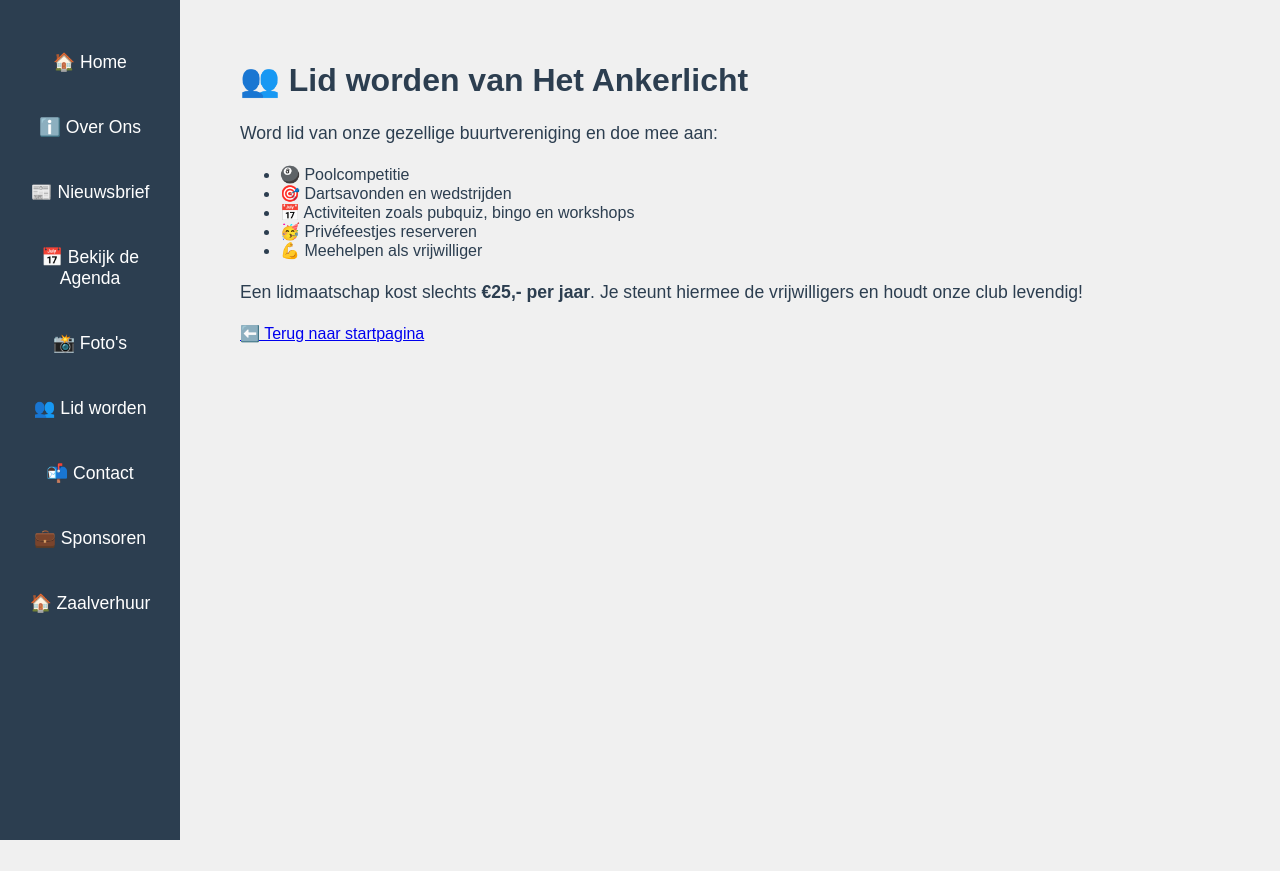
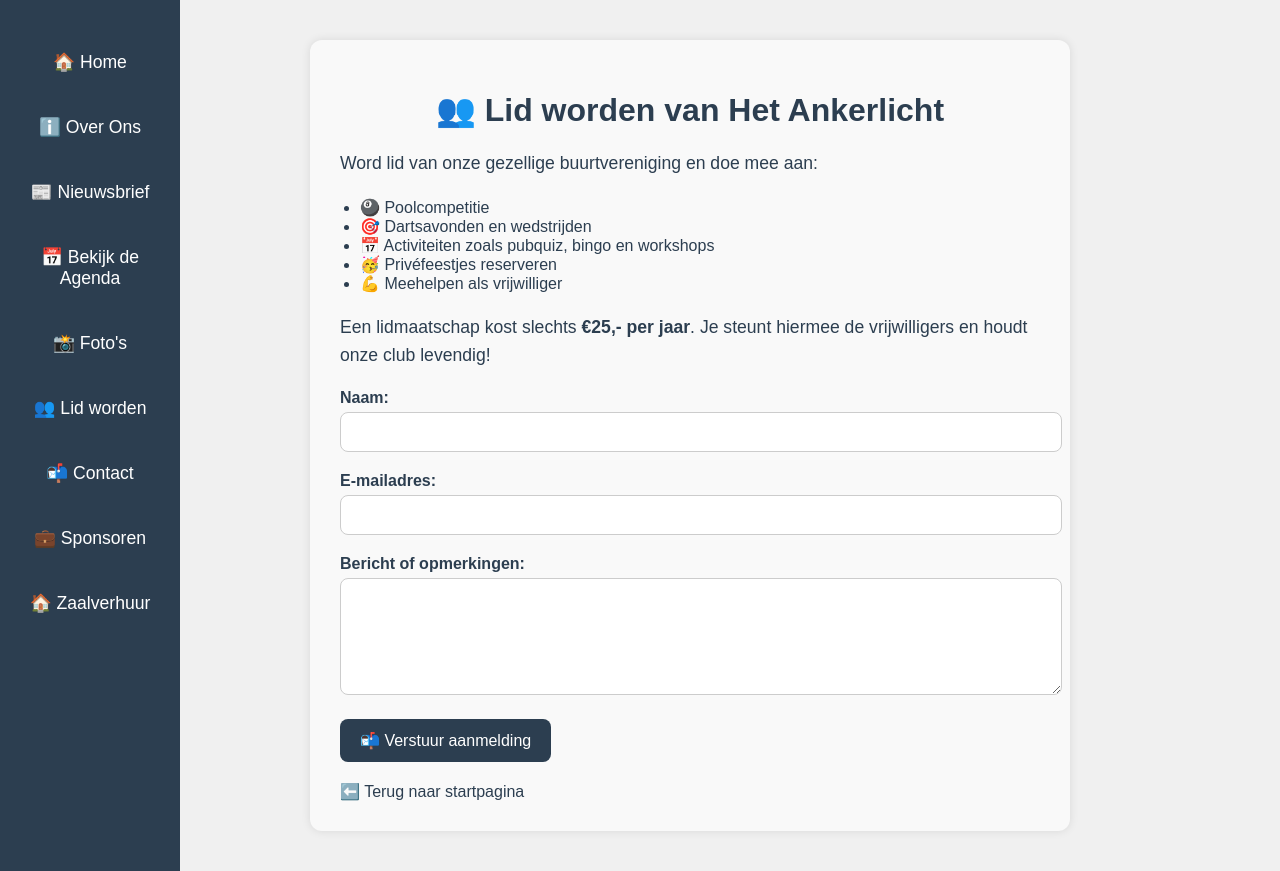
Before and after one commit to Stephankuil/hetankerlicht, a Flask app: page /lidworden in a window 1280 px wide. Before the commit the page ends 840 px from the top, so only its background shows below. Run offline with Flask 3, Linux system fonts and the light colour scheme.

Commit message:
versie 4 met email forms en google maps.

```diff
--- a/app.py
+++ b/app.py
@@ -63,6 +63,8 @@ def get_db_connection():
 # Homepagina - publiek toegankelijk
 @app.route('/')
 def home():
+    print("Flask app is gestart met home route actief")
+
     return render_template('home.html')
 
 # Portfolio / Over Het Ankerlicht
@@ -244,6 +246,49 @@ def activiteit_bewerken(id):
 def lidworden():
     return render_template('lidworden.html')
 
+from flask import Flask, render_template, request, redirect, url_for, flash
+import smtplib
+import os
+from email.mime.text import MIMEText
+from dotenv import load_dotenv
+
+load_dotenv()  # Voor .env-gegevens zoals e-mailwachtwoord
+
+
+app.secret_key = "geheim"  # Voor flash-meldingen
+
+@app.route("/lidwordenemail", methods=["GET", "POST"])
+def lid_worden():
+    if request.method == "POST":
+        naam = request.form["naam"]
+        email = request.form["email"]
+        bericht = request.form["bericht"]
+
+        # 📨 E-mail versturen
+        verzender = os.getenv("EMAIL_USER")
+        wachtwoord = os.getenv("EMAIL_PASS")
+        ontvanger = "jouw@emailadres.nl"
+
+        body = f"Nieuw lidmaatschap via de website:\n\nNaam: {naam}\nE-mail: {email}\nBericht:\n{bericht}"
+        msg = MIMEText(body)
+        msg["Subject"] = "Nieuwe aanmelding Het Ankerlicht"
+        msg["From"] = verzender
+        msg["To"] = ontvanger
+
+        try:
+            server = smtplib.SMTP_SSL("smtp.gmail.com", 465)
+            server.login(verzender, wachtwoord)
+            server.send_message(msg)
+            server.quit()
+            flash("✅ Je bericht is verstuurd! We nemen snel contact met je op.", "success")
+        except Exception as e:
+            print(e)
+            flash("❌ Er ging iets mis bij het verzenden van je bericht.", "error")
+
+        return redirect(url_for("lid_worden"))
+
+    return render_template("lidworden.html")
+
 # Activiteitenoverzicht
 @app.route('/activiteiten')
 def activiteiten():
@@ -322,4 +367,4 @@ def pdf_downloads():
     return render_template("pdf_downloads.html", pdfs=pdf_files)
 
 if __name__ == '__main__':
-    app.run(debug=True)
+    app.run(port=8000,debug=True)
--- a/templates/lidworden.html
+++ b/templates/lidworden.html
@@ -1,8 +1,75 @@
-
 {% extends "base.html" %}
 
 {% block content %}
+  <style>
+    .lid-container {
+        max-width: 700px;
+        margin: 0 auto;
+        padding: 30px;
+        background-color: #f9f9f9;
+        border-radius: 12px;
+        box-shadow: 0 0 10px rgba(0,0,0,0.1);
+    }
 
+    .lid-container h1 {
+        color: #2c3e50;
+        text-align: center;
+        margin-bottom: 20px;
+    }
+
+    .lid-container ul {
+        margin-bottom: 20px;
+        padding-left: 20px;
+    }
+
+    .lid-container p {
+        margin-bottom: 20px;
+    }
+
+    form label {
+        display: block;
+        margin-bottom: 5px;
+        font-weight: bold;
+    }
+
+    form input,
+    form textarea {
+        width: 100%;
+        padding: 10px;
+        margin-bottom: 20px;
+        border: 1px solid #ccc;
+        border-radius: 8px;
+        font-size: 16px;
+    }
+
+    form button {
+        background-color: #2c3e50;
+        color: white;
+        border: none;
+        padding: 12px 20px;
+        border-radius: 8px;
+        font-size: 16px;
+        cursor: pointer;
+        transition: background-color 0.3s ease;
+    }
+
+    form button:hover {
+        background-color: #1a242f;
+    }
+
+    .terug-link {
+        display: inline-block;
+        margin-top: 20px;
+        text-decoration: none;
+        color: #2c3e50;
+    }
+
+    .terug-link:hover {
+        text-decoration: underline;
+    }
+  </style>
+
+  <div class="lid-container">
     <h1>👥 Lid worden van Het Ankerlicht</h1>
 
     <p>Word lid van onze gezellige buurtvereniging en doe mee aan:</p>
@@ -19,5 +86,19 @@
         Je steunt hiermee de vrijwilligers en houdt onze club levendig!
     </p>
 
-    <a href="{{ url_for('over') }}">⬅️ Terug naar startpagina</a>
+    <form action="https://formspree.io/f/xgvzvvlq" method="POST">
+      <label for="naam">Naam:</label>
+      <input type="text" name="naam" id="naam" required>
+
+      <label for="email">E-mailadres:</label>
+      <input type="email" name="email" id="email" required>
+
+      <label for="bericht">Bericht of opmerkingen:</label>
+      <textarea name="bericht" id="bericht" rows="5" required></textarea>
+
+      <button type="submit">📬 Verstuur aanmelding</button>
+    </form>
+
+    <a class="terug-link" href="{{ url_for('over') }}">⬅️ Terug naar startpagina</a>
+  </div>
 {% endblock %}
```
Also changed, not shown: templates/contact.html (+13 -3 lines), templates/verhuur.html (+75 -1 lines).
